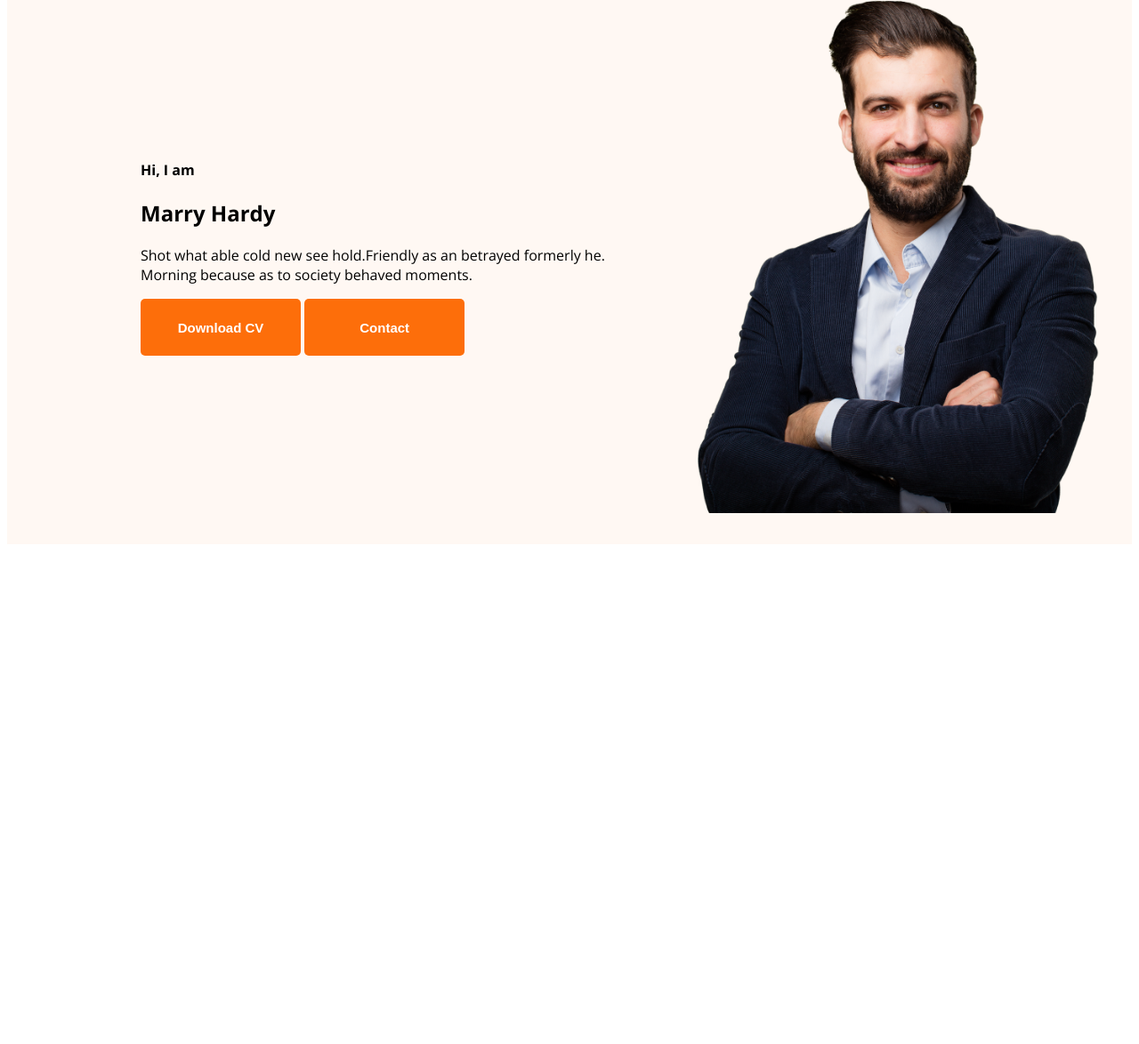
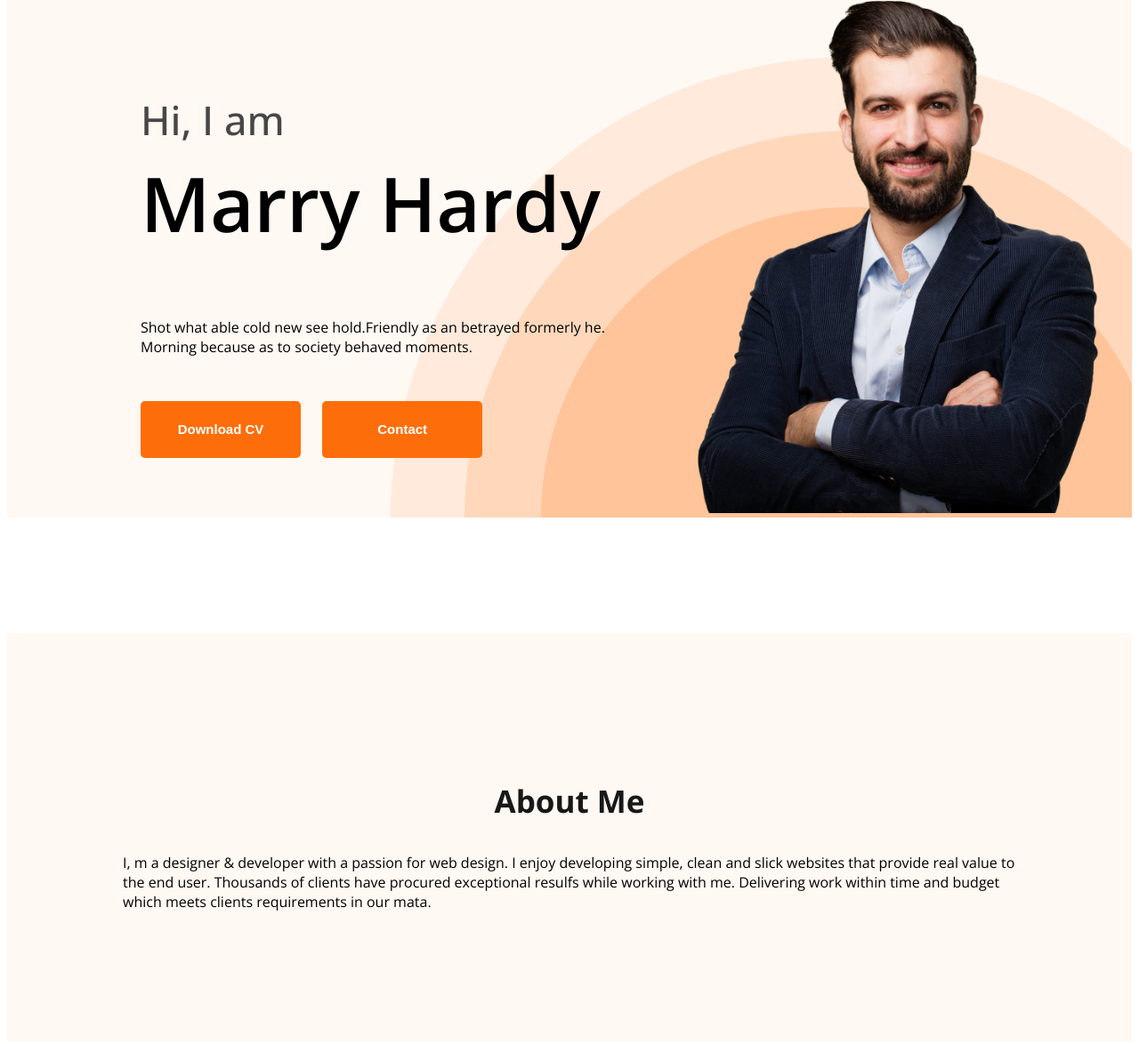
Before and after one commit to Moshin1524/mission_one_website, a plain HTML site: page index.html in a window 1280 px wide. Shown: the part 212-1386 px from the top of the page at 89% size. Before the commit the page ends 832 px from the top, so only its background shows below. Drawn offline with nearby package versions, Linux system fonts and the light colour scheme.

Commit message:
about commit

```diff
--- a/index.html
+++ b/index.html
@@ -10,6 +10,7 @@
         <title>My portfolio</title>
     </head>
     <body>
+        <!-- header part here -->
         <header class="header-class">
             <nav>
                 <h3 class="nav-title">Ma<span class="primary-color">r</span>y</h3>
@@ -23,17 +24,23 @@
                 <div class="banner-content">
                     <h4 class="header-greating">Hi, I am</h4>
                     <h2 class="header-title">Marry Hardy</h2>
-                    <p>Shot what able cold new see hold.Friendly as an betrayed formerly he. Morning because as to society behaved moments.</p>
+                    <p class="banner-discription">Shot what able cold new see hold.Friendly as an betrayed formerly he. Morning because as to society behaved moments.</p>
                     <button class="primary-button">Download CV</button>
-                    <button class="primary-button">Contact</button>
+                    <button class="primary-button button">Contact</button>
                 </div>
                 <div>
                     <img class="banner-image" src="images/hardy.png" alt="">
                 </div>
             </div>
         </header>
+        <!-- body part here -->
         <main>
-
+            <section class="about">
+                <h3 class="section-title">About Me</h3>
+                <p class="section-description">
+                    I, m a designer & developer with a passion for web design. I enjoy developing simple, clean and slick websites that provide real value to the end user. Thousands of clients have procured exceptional resulfs while working with me. Delivering work within time and budget which meets clients requirements in our mata.
+                </p>
+            </section>
         </main>
         <footer>
 
--- a/styles/styles.css
+++ b/styles/styles.css
@@ -1,11 +1,7 @@
-/* common font style */
+/* common */
 body{
     font-family: "Open Sans", sans-serif;
     font-optical-sizing: auto;
-    font-weight: <weight>;
-    font-style: normal;
-    font-variation-settings:
-    "wdth" 100;
 }
 .primary-color{
     color: #FD6E0A;
@@ -21,6 +17,17 @@ body{
     font-weight: 700;
     padding: 15px 35px;
 
+}
+.section-title{
+    color: #181818;
+    text-align: center;
+    font-size: 35px;
+    font-weight: 700;
+}
+.secttion-description{
+    color: #757575;
+    text-align: center;
+    font-size: 18px;
 }
 /* nav related styles */
 nav{
@@ -49,13 +56,44 @@ nav>ul>li>a{
 /* header related */
 .header-class{
     background-color: #FFF8F3;
+    background-image: url('../images/header_bg.png');
+    background-repeat: no-repeat;
+    background-position: bottom right;
+}
+.header-greating{
+    font-size: 45px;
+    font-weight: 500;
+    color: #474747;
+    margin-bottom: 0;
+}
+.header-title{
+    font-size: 85px;
+    font-weight: 600;
+    margin-top: 5px;
+}
+.banner-discription{
+    margin-top: 0;
+    margin-bottom: 50px;
+}
+.banner-content{
+    max-width: 585px;
 }
 .banner{
-    padding: 30px 30px 30px 150px;
+    padding: 30px 30px 0px 150px;
     display: flex;
     align-items: center;
+    justify-content: space-between;
 }
 .banner-image{
     height: 600px;
     width: 500px;
 }
+.button{
+    margin-left: 20px;
+}
+/* about body section style */
+.about{
+    padding: 130px;
+    background-color: #FFF8F3;
+    margin: 130px 0px;
+}
```
